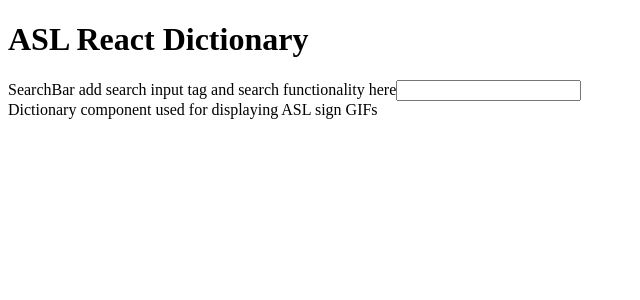
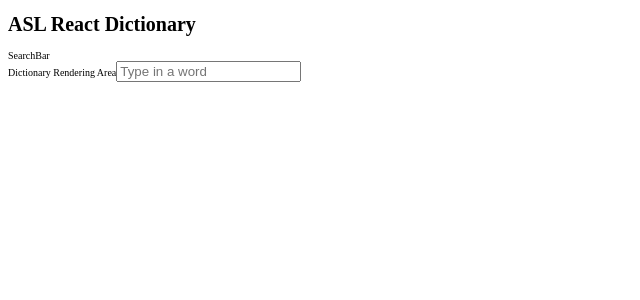
Before and after one commit to cyan-byte/asl-react-dictionary, a React (Vite) app: page / in a window 1280 px wide. Shown: the top 300 px of the page, without its empty margins (0-640 px from the left). Built offline with nearby package versions, Linux system fonts and the light colour scheme.

Commit message:
beginnings of the search bar

```diff
--- a/package.json
+++ b/package.json
@@ -10,6 +10,7 @@
     "preview": "vite preview"
   },
   "dependencies": {
+    "axios": "^1.5.0",
     "react": "^18.2.0",
     "react-dom": "^18.2.0"
   },
--- a/src/App.css
+++ b/src/App.css
@@ -0,0 +1,4 @@
+:root {
+  margin: 0;
+  font-size: 62.5%;
+}
--- a/src/App.jsx
+++ b/src/App.jsx
@@ -14,3 +14,4 @@ function App() {
 }
 
 export default App;
+// LvX7YrS5R1nKJxAi59xX0Ovby3TNP6oz
--- a/src/components/Dictionary.jsx
+++ b/src/components/Dictionary.jsx
@@ -1,7 +1,63 @@
-import React from 'react'
+import React, { useEffect, useState } from "react";
+import axios from "axios";
 
 export default function Dictionary() {
+  const [data, setData] = useState([]);
+  const [searchTerm, setSearchTerm] = useState("");
+
+  useEffect(() => {
+    const apiKey = "LvX7YrS5R1nKJxAi59xX0Ovby3TNP6oz";
+
+    // This fetches the ASL GIFs from the GIPHY API when the component mounts or searchTerm changes
+    // Fetch ASL GIFs from GIPHY when the component mounts or searchTerm changes
+    const fetchGifs = async () => {
+      try {
+        if (searchTerm) {
+          const response = await axios.get(
+            `https://api.giphy.com/v1/gifs/search?q=${searchTerm}&api_key=${apiKey}&limit=10`
+          );
+
+          // Extract the GIF URLs from the API response
+          const gifs = response.data.data.map((gif) => gif.images.original.url);
+          setData(gifs);
+        } else {
+          // Clear the data when searchTerm is empty
+          setData([]);
+        }
+      } catch (error) {
+        console.error("Error fetching ASL GIFs:", error);
+      }
+    };
+
+    fetchGifs();
+  }, [searchTerm]);
+
+  const handleSearch = (e) => {
+    setSearchTerm(e.target.value);
+  };
+
   return (
-    <div className='dictionary'>Dictionary component used for displaying ASL sign GIFs</div>
-  )
+    <div className="dictionary">
+      Dictionary Rendering Area
+      {/* component used for displaying ASL sign GIFs */}
+      <input
+        type="text"
+        placeholder="Type in a word"
+        value={searchTerm}
+        onChange={handleSearch}
+      />
+      <div className="GifContainer">
+        {data.map((gifUrl, index) => (
+          <img
+            key={index}
+            src={gifUrl}
+            alt={`ASL GIF ${index + 1}`}
+            className="Gif"
+          />
+        ))}
+      </div>
+    </div>
+  );
 }
+
+// API Key: LvX7YrS5R1nKJxAi59xX0Ovby3TNP6oz
--- a/src/components/SearchBar.jsx
+++ b/src/components/SearchBar.jsx
@@ -3,8 +3,8 @@ import React from 'react'
 export default function SearchBar() {
   return (
     <div className='search-bar'>SearchBar
-    add search input tag and search functionality here
-    <input/>
+    {/* add search input tag and search functionality here */}
+
     </div>
   )
 }
```
Also changed, not shown: 1 other file (tests, documents, lock files or other folders).
